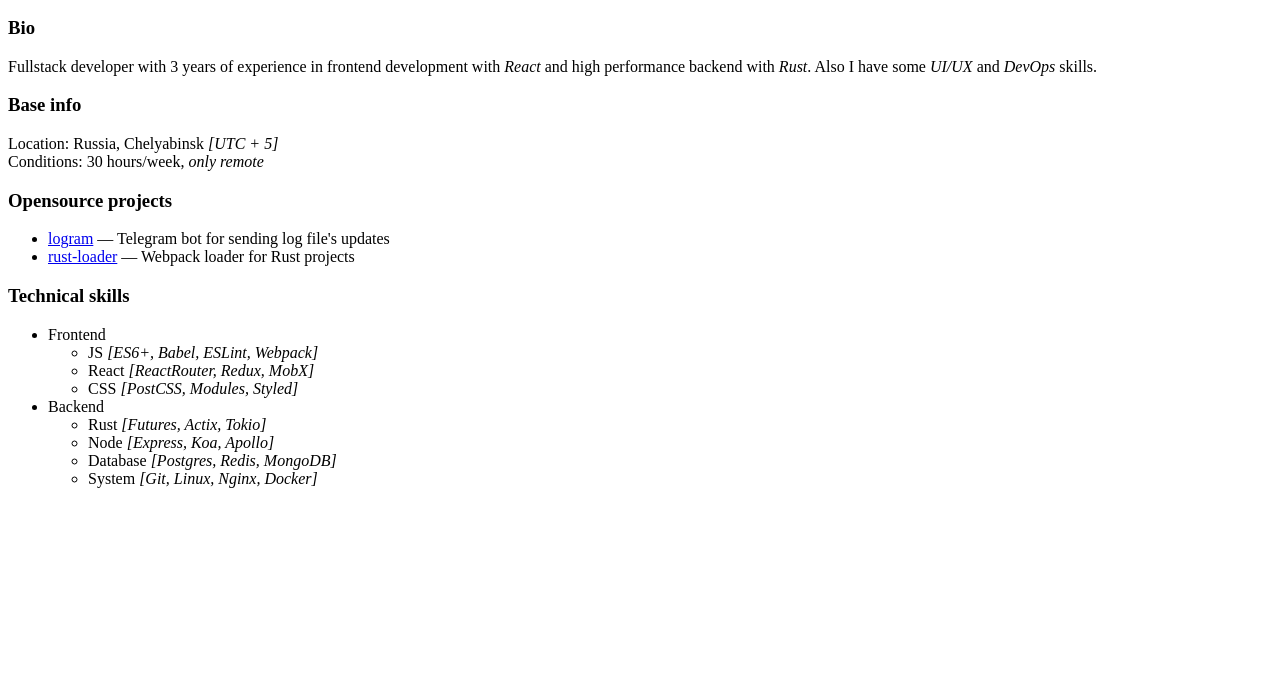
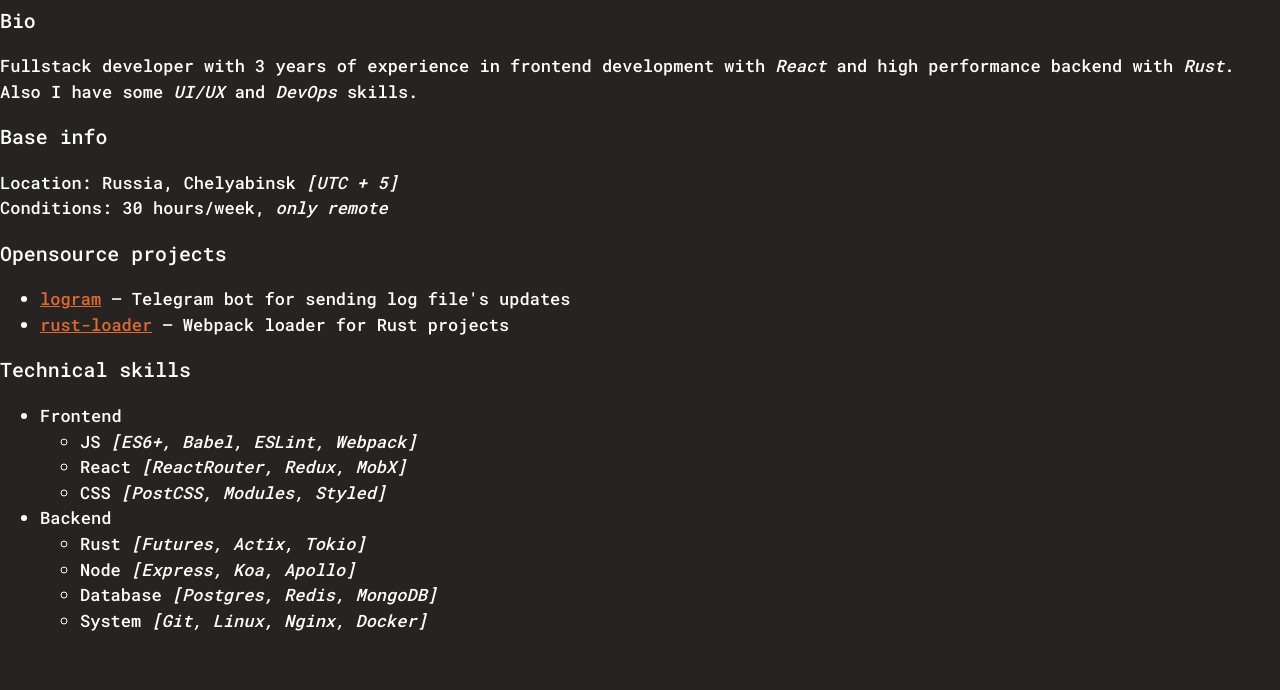
Before and after one commit to Ralvke/ralvke.rocks, a Gatsby site: page /cv/content in a window 1280 px wide. Shown: the part 110-800 px from the top of the page. Built offline with nearby package versions, Linux system fonts and the light colour scheme; Gatsby itself is replaced by a stand-in of ours.

Commit message:
Fix global styles

```diff
--- /dev/null
+++ b/gatsby-browser.js
@@ -0,0 +1,2 @@
+require("./src/styles/global.css")
+require("./src/styles/fonts.css")
--- a/src/components/Layout/Layout.jsx
+++ b/src/components/Layout/Layout.jsx
@@ -1,7 +1,6 @@
 import React from "react"
 import {element, arrayOf, oneOfType} from "prop-types"
 
-import "./global.css"
 import {container} from "./Layout.module.css"
 
 const Layout = ({children}) => (
--- a/src/components/Layout/global.css
+++ /dev/null
@@ -1,31 +0,0 @@
-@import "../../../node_modules/modern-normalize/modern-normalize.css";
-
-@font-face {
-  font-family: "Roboto Mono";
-  src: url("../../../static/fonts/RobotoMono-Regular.woff2") format("woff2"),
-      url("../../../static/fonts/RobotoMono-Regular.woff") format("woff");
-  font-weight: normal;
-  font-style: normal;
-}
-@font-face {
-  font-family: "Roboto Mono";
-  src: url("../../../static/fonts/RobotoMono-Medium.woff2") format("woff2"),
-      url("../../../static/fonts/RobotoMono-Medium.woff") format("woff");
-  font-weight: 500;
-  font-style: normal;
-}
-
-body {
-  font-family: "Roboto Mono";
-  font-size: 17px;
-  font-weight: 500;
-  line-height: 1.6rem;
-  background: #282323;
-  color: #fff;
-}
-h1,h2,h3,h4,h5,h6,strong,b {
-  font-weight: 500;
-}
-a {
-  color: #df6a30;
-}
--- /dev/null
+++ b/src/styles/fonts.css
@@ -0,0 +1,20 @@
+@font-face {
+  font-family: "Roboto Mono";
+  src: url("../../static/fonts/RobotoMono-Regular.woff2") format("woff2"),
+      url("../../static/fonts/RobotoMono-Regular.woff") format("woff");
+  font-weight: normal;
+  font-style: normal;
+}
+@font-face {
+  font-family: "Roboto Mono";
+  src: url("../../static/fonts/RobotoMono-Medium.woff2") format("woff2"),
+      url("../../static/fonts/RobotoMono-Medium.woff") format("woff");
+  font-weight: 500;
+  font-style: normal;
+}
+
+body {
+  font-family: "Roboto Mono", monospace;
+  font-size: 17px;
+  font-weight: 500;
+}
--- /dev/null
+++ b/src/styles/global.css
@@ -0,0 +1,13 @@
+@import "../../node_modules/modern-normalize/modern-normalize.css";
+
+body {
+  line-height: 1.6rem;
+  background: #282323;
+  color: #fff;
+}
+h1,h2,h3,h4,h5,h6,strong,b {
+  font-weight: 500;
+}
+a {
+  color: #df6a30;
+}
```
